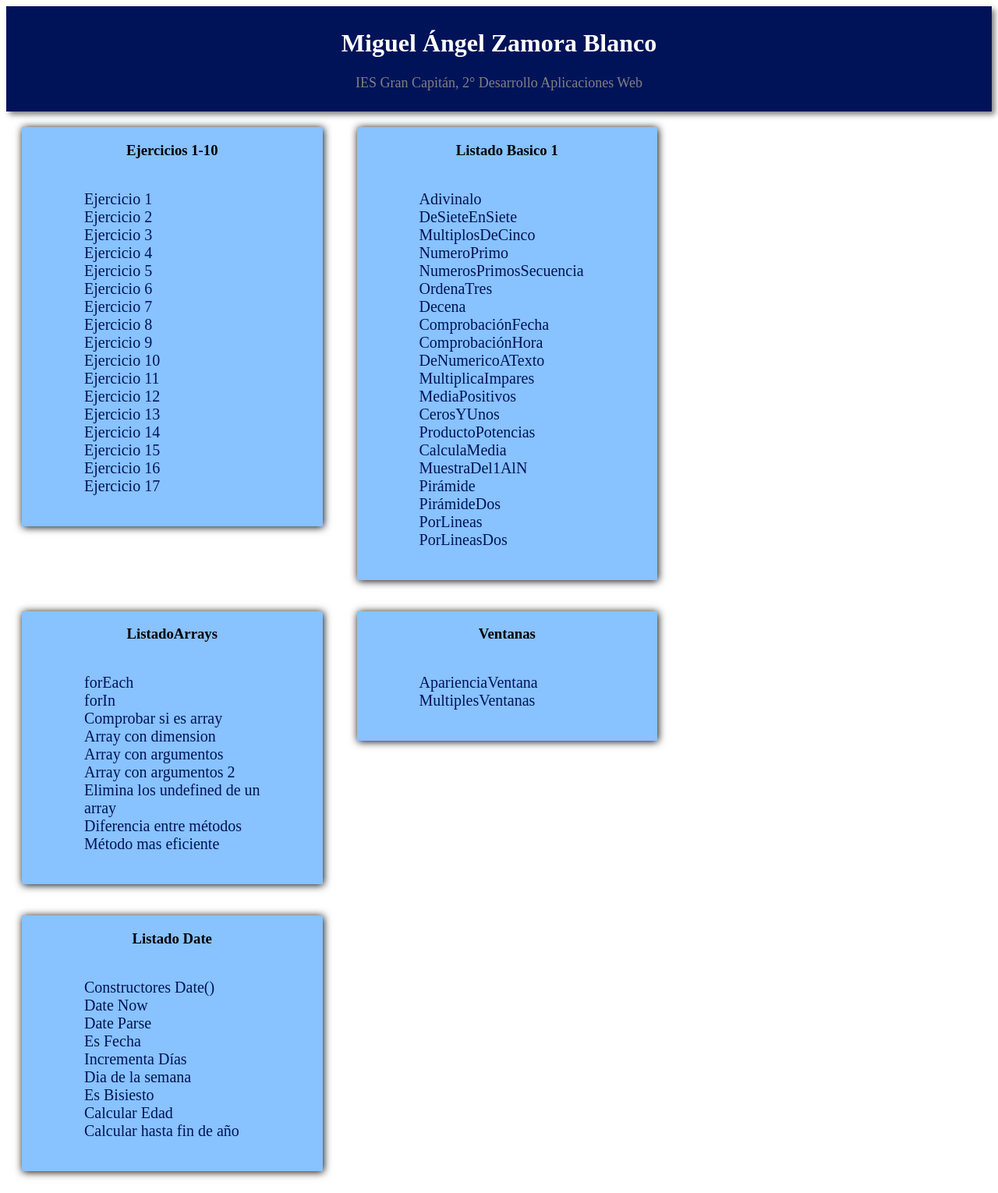
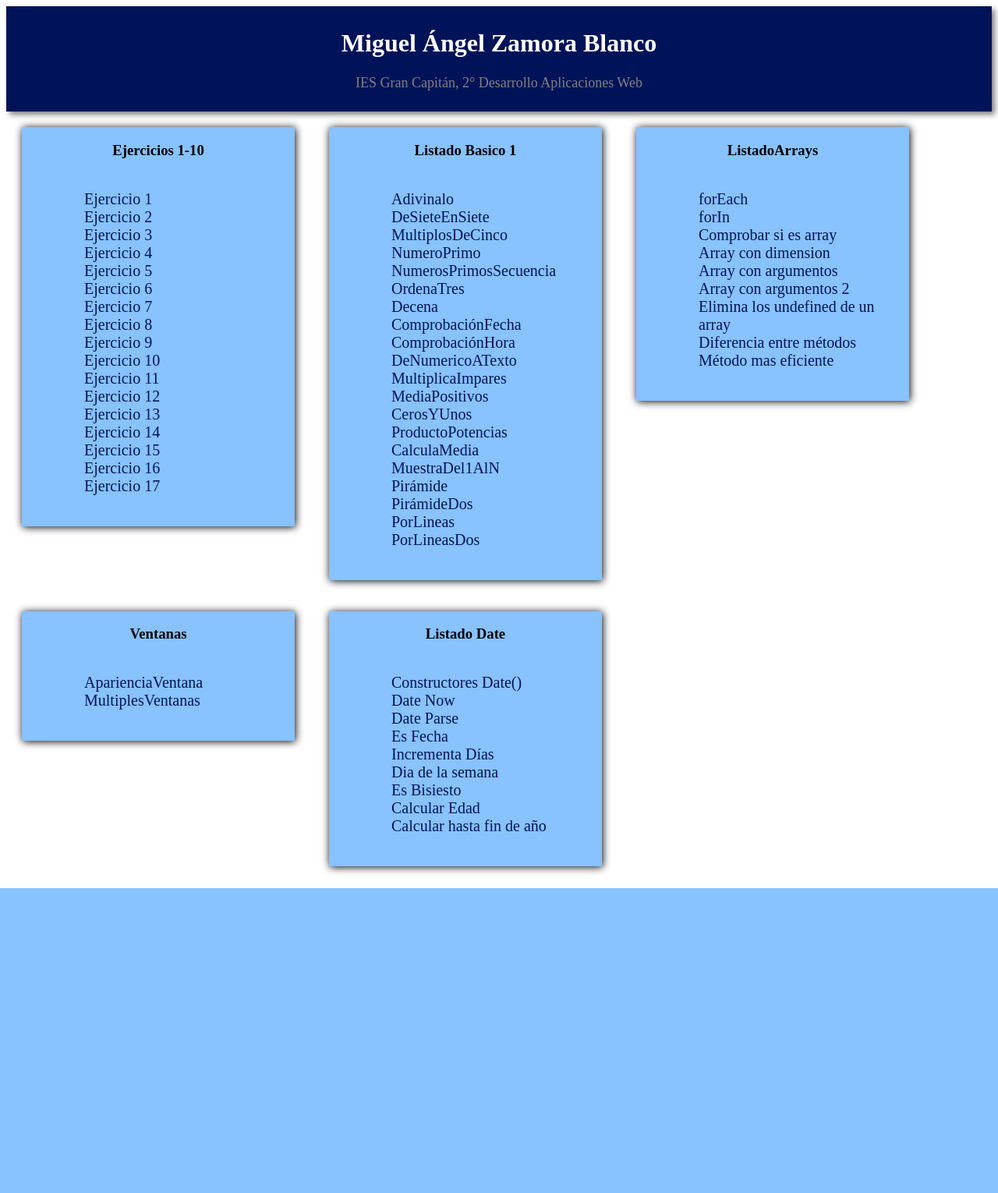
Before and after one commit to mazetuski/mazetuski.github.io, a PHP site: page / in a window 1280 px wide. Shown: the whole page at 78% size. After the commit the page ends 1139 px from the top, so only its background shows below. Run offline with PHP 8.4, Linux system fonts and the light colour scheme.

Commit message:
Cambiando width section

```diff
--- a/Include/ejercicios.css
+++ b/Include/ejercicios.css
@@ -1,5 +1,5 @@
 section{
-    width: 30.5%;
+    width: 27%;
     display: inline-block;
     vertical-align: top;
     background:rgba(86, 168, 255, 0.7);
```
